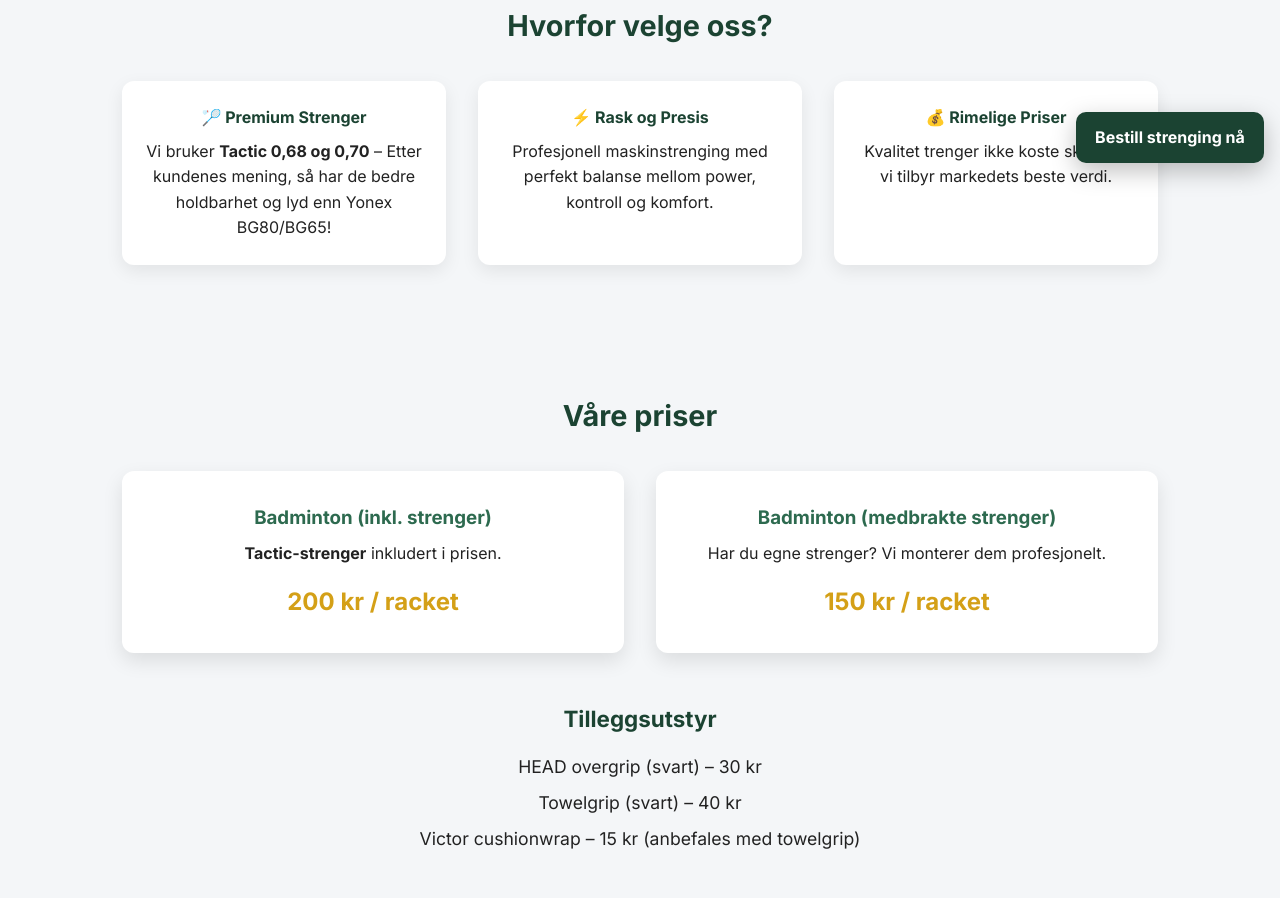
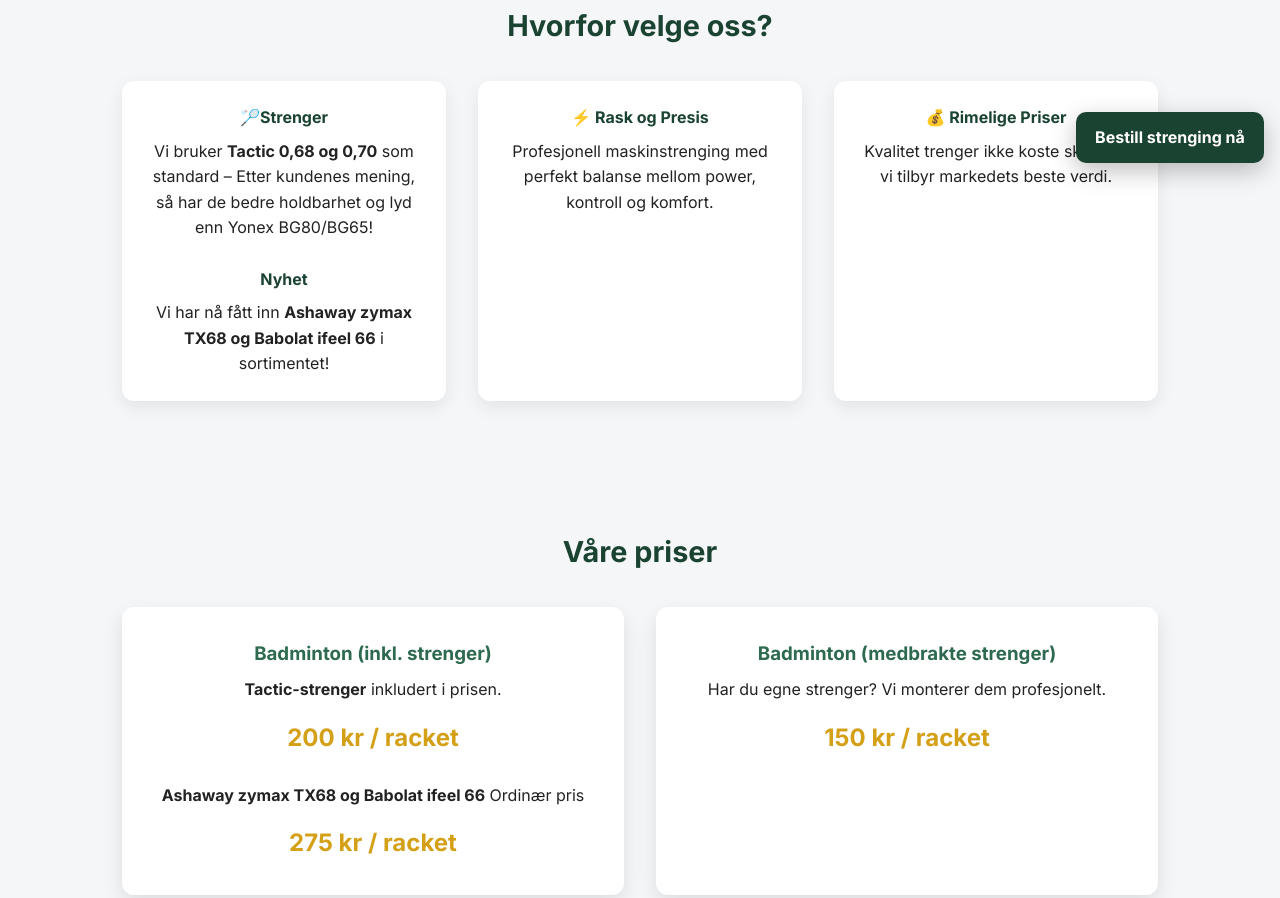
Before and after one commit to Karanveer1309/Badmintonstrenging_nettside, a plain HTML site: page index.html in a window 1280 px wide. Shown: the part 621-1519 px from the top of the page. Drawn offline with Linux system fonts and the light colour scheme.

Commit message:
Legge til nye strenger i lista

```diff
--- a/index.html
+++ b/index.html
@@ -29,8 +29,11 @@
     <h2>Hvorfor velge oss?</h2>
     <div class="benefits">
       <div class="benefit">
-        <h4>🏸 Premium Strenger</h4>
-        <p>Vi bruker <strong>Tactic 0,68 og 0,70</strong> – Etter kundenes mening, så har de bedre holdbarhet og lyd enn Yonex BG80/BG65!</p>
+        <h4>🏸Strenger</h4>
+        <p>Vi bruker <strong>Tactic 0,68 og 0,70</strong> som standard – Etter kundenes mening, så har de bedre holdbarhet og lyd enn Yonex BG80/BG65!</p>
+        <br>
+        <h4>Nyhet</h4>
+        <p>Vi har nå fått inn <strong>Ashaway zymax TX68 og Babolat ifeel 66</strong> i sortimentet!</p>
       </div>
       <div class="benefit">
         <h4>⚡ Rask og Presis</h4>
@@ -51,6 +54,9 @@
         <h3>Badminton (inkl. strenger)</h3>
         <p><strong>Tactic-strenger</strong> inkludert i prisen.</p>
         <div class="price">200 kr / racket</div>
+        <br>
+        <p><strong>Ashaway zymax TX68 og Babolat ifeel 66</strong> Ordinær pris</p>
+        <div class="price">275 kr / racket</div>
       </div>
       <div class="price-card">
         <h3>Badminton (medbrakte strenger)</h3>
@@ -95,7 +101,7 @@
   <a class="sticky-book" href="#kontakt">Bestill strenging nå</a>
 
   <footer>
-    © 2025 Badminton trengeservice – Racketen din fortjener det beste!
+    © 2025 Badminton strengeservice – Racketen din fortjener det beste!
   </footer>
 </body>
 </html>
```
